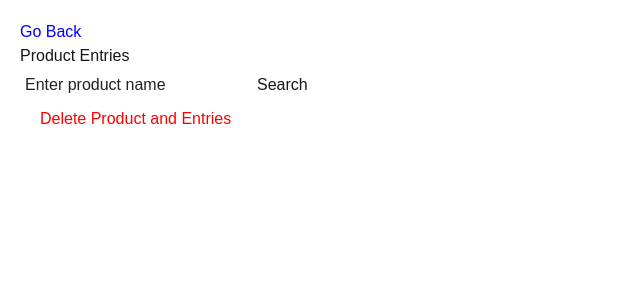
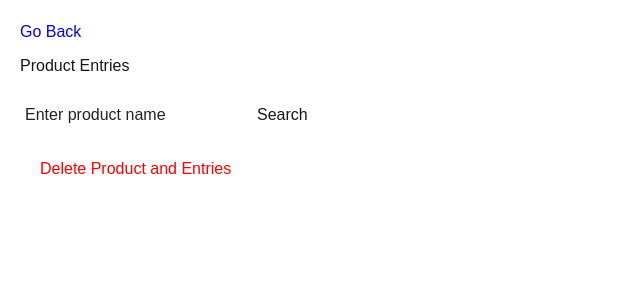
Before and after one commit to Nockiest/CheapBananas, a Next.js app: page /compare in a window 1280 px wide. Shown: the top 300 px of the page, without its empty margins (0-640 px from the left). Built offline with nearby package versions, Linux system fonts and the light colour scheme.

Commit message:
added compare page search bar

```diff
--- a/app/compare/page.tsx
+++ b/app/compare/page.tsx
@@ -1,13 +1,13 @@
 'use client';
-import { useState } from 'react';
+import { useState, useEffect } from 'react';
 import axios from 'axios';
 import { ProductEntry } from '@/types/types';
 import Link from 'next/link';
 const ProductEntriesPage = () => {
   const [productName, setProductName] = useState('');
-
   const [productEntries, setProductEntries] = useState<ProductEntry[]>([]);
   const [error, setError] = useState('');
+  const [productSuggestions, setProductSuggestions] = useState<string[]>([]);
 
   const fetchProductEntries = async () => {
     try {
@@ -69,11 +69,35 @@ const ProductEntriesPage = () => {
     }
   };
 
+  const fetchProductSuggestions = async (query: string) => {
+    if (!query) {
+      setProductSuggestions([]);
+      return;
+    }
+
+    try {
+      const response = await axios.get(
+        `http://localhost:4000/products/filter?name=${encodeURIComponent(query)}`
+      );
+      setProductSuggestions(response.data.map((product: { name: string }) => product.name));
+    } catch (err) {
+      console.error('Failed to fetch product suggestions:', err);
+    }
+  };
+
+  useEffect(() => {
+    const delayDebounceFn = setTimeout(() => {
+      fetchProductSuggestions(productName);
+    }, 300);
+
+    return () => clearTimeout(delayDebounceFn);
+  }, [productName]);
+
   return (
     <div style={{ padding: '20px' }}>
-      <Link href='/' style={{ textDecoration: 'none', color: 'blue' }}>Go Back</Link>
-      <h1>Product Entries</h1>
-      <div>
+      <Link href='/' style={{ textDecoration: 'none', color: 'blue', paddingBottom: '10px', display: 'block' }}>Go Back</Link>
+      <h1 style={{ paddingBottom: '20px' }}>Product Entries</h1>
+      <div style={{ paddingBottom: '20px' }}>
         <input
           type="text"
           placeholder="Enter product name"
@@ -81,13 +105,26 @@ const ProductEntriesPage = () => {
           onChange={(e) => setProductName(e.target.value)}
           style={{ marginRight: '10px', padding: '5px' }}
         />
-        <button onClick={fetchProductEntries} style={{ padding: '5px 10px' }}>
+        {productSuggestions.length > 0 && (
+          <ul style={{ border: '1px solid #ccc', marginTop: '5px', padding: '5px', listStyle: 'none' }}>
+            {productSuggestions.map((suggestion, index) => (
+              <li
+                key={index}
+                onClick={() => setProductName(suggestion)}
+                style={{ cursor: 'pointer', padding: '5px' }}
+              >
+                {suggestion}
+              </li>
+            ))}
+          </ul>
+        )}
+        <button onClick={fetchProductEntries} style={{ cursor: 'pointer', padding: '5px 10px' }}>
           Search
         </button>
       </div>
-      {error && <p style={{ color: 'red' }}>{error}</p>}
+      {error && <p style={{ color: 'red', paddingBottom: '20px' }}>{error}</p>}
       {productEntries.length > 0 && (
-        <table   style={{ marginTop: '20px', width: '100%', textAlign: 'left' }}>
+        <table style={{ marginTop: '20px', width: '100%', textAlign: 'left', paddingBottom: '20px' }}>
           <thead>
             <tr>
               <th>Shop</th>
@@ -107,7 +144,7 @@ const ProductEntriesPage = () => {
                 <td>{entry.product_volume ? `${entry.product_volume}${entry.unit}` : 'N/A'}</td>
                 <td>{(entry.price / (entry.product_volume || 1)).toFixed(2)}</td>
                 <td>
-                  <button onClick={() => deleteProductEntry(entry.id)} style={{ padding: '5px 10px', color: 'red' }}>
+                  <button onClick={() => deleteProductEntry(entry.id)} style={{  cursor: 'pointer', padding: '5px 10px', color: 'red' }}>
                     Delete
                   </button>
                 </td>
```
